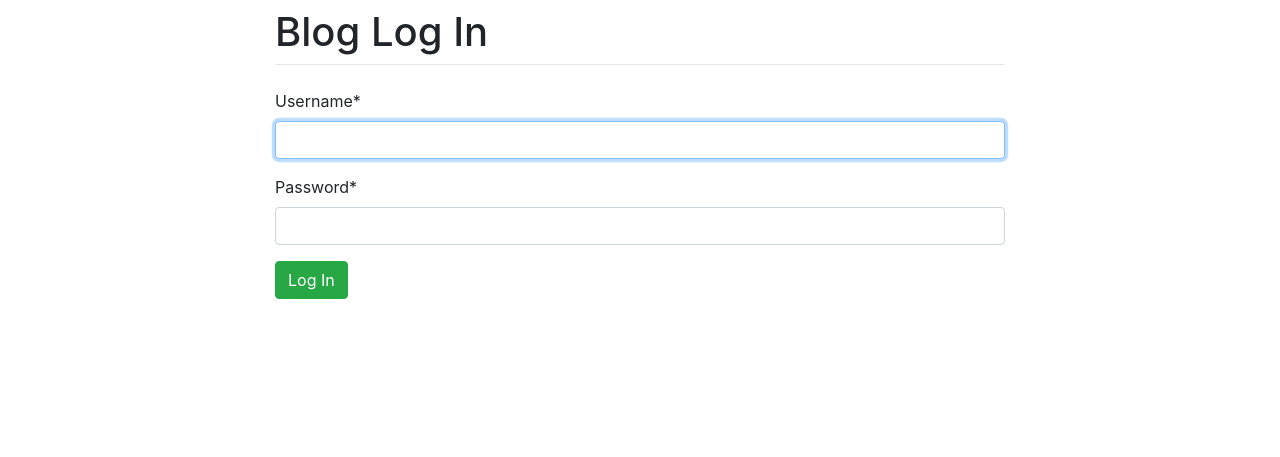
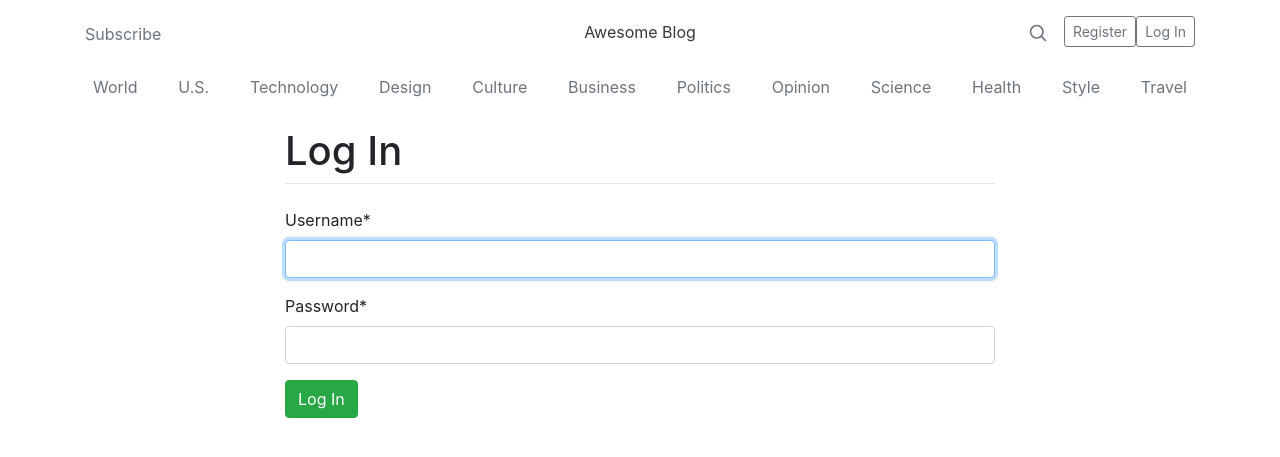
Before and after one commit to mikeswiderski/blog, a Django app: page /login/ in a window 1280 px wide. Shown: the top 457 px of the page. Run offline with Django 3.2, Linux system fonts and the light colour scheme; some libraries are stand-ins or nearby versions.

Commit message:
Sign in/log in page #7-base template added, 'next' field added for login.html

```diff
--- /dev/null
+++ b/apps/dashboard/templates/dashboard/base.html
@@ -0,0 +1,79 @@
+<!doctype html>
+<html lang="en">
+  <head>
+    <meta charset="utf-8">
+    <meta name="viewport" content="width=device-width, initial-scale=1, shrink-to-fit=no">
+    <meta name="description" content="">
+    <meta name="generator" content="Jekyll v4.1.1">
+    {% if title %}
+        <title>Awesome Blog - {{ title }}</title>
+    {% else %}
+        <title> Awesome Blog </title>
+    {% endif %}
+
+    <link rel="canonical" href="https://getbootstrap.com/docs/4.5/examples/blog/">
+
+    <!-- Bootstrap core CSS -->
+    <link rel="stylesheet" href="https://stackpath.bootstrapcdn.com/bootstrap/4.5.2/css/bootstrap.min.css" integrity="sha384-JcKb8q3iqJ61gNV9KGb8thSsNjpSL0n8PARn9HuZOnIxN0hoP+VmmDGMN5t9UJ0Z" crossorigin="anonymous">
+
+    <style>
+      .bd-placeholder-img {
+        font-size: 1.125rem;
+        text-anchor: middle;
+        -webkit-user-select: none;
+        -moz-user-select: none;
+        -ms-user-select: none;
+        user-select: none;
+      }
+
+      @media (min-width: 768px) {
+        .bd-placeholder-img-lg {
+          font-size: 3.5rem;
+        }
+      }
+    </style>
+    <!-- Custom styles for this template -->
+    <link href="https://fonts.googleapis.com/css?family=Playfair+Display:700,900" rel="stylesheet">
+  </head>
+  <body>
+        <div class="container">
+          <header class="blog-header py-3">
+            <div class="row flex-nowrap justify-content-between align-items-center">
+              <div class="col-4 pt-1">
+                <a class="text-muted" href="#">Subscribe</a>
+              </div>
+              <div class="col-4 text-center">
+                <a class="blog-header-logo text-dark" href="{% url 'dashboard-home' %}">Awesome Blog</a>
+              </div>
+              <div class="col-4 d-flex justify-content-end align-items-center">
+                <a class="text-muted" href="#" aria-label="Search">
+                  <svg xmlns="http://www.w3.org/2000/svg" width="20" height="20" fill="none" stroke="currentColor" stroke-linecap="round" stroke-linejoin="round" stroke-width="2" class="mx-3" role="img" viewBox="0 0 24 24" focusable="false"><title>Search</title><circle cx="10.5" cy="10.5" r="7.5"/><path d="M21 21l-5.2-5.2"/></svg>
+                </a>
+                <a class="btn btn-sm btn-outline-secondary" href="#">Register</a>
+                <a class="btn btn-sm btn-outline-secondary" href="{% url 'login' %}">Log In</a>
+              </div>
+            </div>
+          </header>
+
+          <div class="nav-scroller py-1 mb-2">
+            <nav class="nav d-flex justify-content-between">
+              <a class="p-2 text-muted" href="#">World</a>
+              <a class="p-2 text-muted" href="#">U.S.</a>
+              <a class="p-2 text-muted" href="#">Technology</a>
+              <a class="p-2 text-muted" href="#">Design</a>
+              <a class="p-2 text-muted" href="#">Culture</a>
+              <a class="p-2 text-muted" href="#">Business</a>
+              <a class="p-2 text-muted" href="#">Politics</a>
+              <a class="p-2 text-muted" href="#">Opinion</a>
+              <a class="p-2 text-muted" href="#">Science</a>
+              <a class="p-2 text-muted" href="#">Health</a>
+              <a class="p-2 text-muted" href="#">Style</a>
+              <a class="p-2 text-muted" href="#">Travel</a>
+            </nav>
+          </div>
+
+          {% block content %}{% endblock %}
+
+        </div>
+  </body>
+</html>
--- a/apps/users/templates/users/login.html
+++ b/apps/users/templates/users/login.html
@@ -1,27 +1,24 @@
-<!doctype html>
+{% extends "dashboard/base.html" %}
 {% load crispy_forms_tags %}
-<html lang="en">
-  <head>
+{% block content %}
+
     <meta charset="utf-8">
     <meta name="viewport" content="width=device-width, initial-scale=1, shrink-to-fit=no">
     <link rel="stylesheet" href="https://stackpath.bootstrapcdn.com/bootstrap/4.1.3/css/bootstrap.min.css" integrity="sha384-MCw98/SFnGE8fJT3GXwEOngsV7Zt27NXFoaoApmYm81iuXoPkFOJwJ8ERdknLPMO" crossorigin="anonymous">
     <title>Django People</title>
-  </head>
-  <body>
+
     <div class="container">
       <div class="row justify-content-center">
         <div class="col-8">
-          <h1 class="mt-2">Blog Log In</h1>
+          <h1 class="mt-2">Log In</h1>
           <hr class="mt-0 mb-4">
-          {% block content %}
           <form method="post">
               {% csrf_token %}
               {{ form|crispy }}
               <button type="submit" class="btn btn-success">Log In</button>
+              <input type="hidden" name="next" value="{{ next }}">
             </form>
-          {% endblock %}
         </div>
       </div>
     </div>
-  </body>
-</html>
+  {% endblock content %}
--- a/apps/users/views.py
+++ b/apps/users/views.py
@@ -1,3 +1 @@
-from django.shortcuts import render
-
-# Create your views here.
+#from django.shortcuts import render
```
Also changed, not shown: apps/dashboard/templates/dashboard/home.html (+6 -86 lines).
